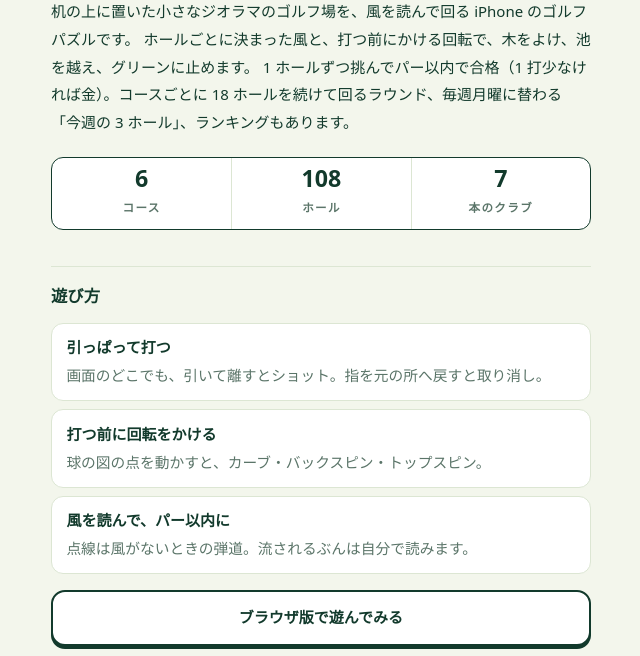
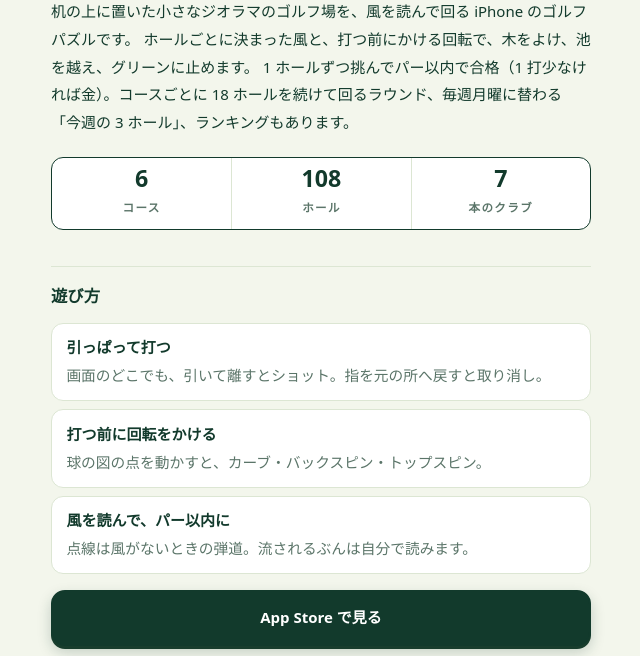
Before and after one commit to KumaoGoto/hakoniwagolf-site, a plain HTML site: page index.html in a window 1280 px wide. Shown: the part 130-786 px from the top of the page, without its empty margins (319-959 px from the left). Drawn offline with Linux system fonts and the light colour scheme.

Commit message:
サポートに「App Store で見る」のボタンを足した

```diff
--- a/index.html
+++ b/index.html
@@ -42,6 +42,7 @@
   a{color:var(--ink);text-underline-offset:3px}
   a.button{display:block;text-align:center;text-decoration:none;font-weight:700;color:var(--ink);background:var(--card);
            border:2px solid var(--ink);border-radius:14px;padding:.75rem 1rem;margin:1rem 0 .4rem;box-shadow:0 3px 0 var(--ink)}
+  a.button.store{background:var(--ink);color:#fff;box-shadow:0 3px 0 var(--forest),0 6px 14px rgba(18,58,44,.22)}
   .note{font-size:.82rem;color:var(--ink2);text-align:center;margin:0}
   .mail{font-size:1.05rem;font-weight:700;word-break:break-all}
   footer{margin-top:3rem;text-align:center;color:var(--ink2);font-size:.8rem}
@@ -77,6 +78,7 @@
   <li><b>風を読んで、パー以内に</b><span>点線は風がないときの弾道。流されるぶんは自分で読みます。</span></li>
 </ul>
 
+<a class="button store" href="https://apps.apple.com/jp/app/id6832227377?pt=129314143&amp;ct=site&amp;mt=8">App Store で見る</a>
 <a class="button" href="https://hakoniwagolf.kumao.app/">ブラウザ版で遊んでみる</a>
 <p class="note">ブラウザ版は「春の名門」の 18 ホールと今週の 3 ホール・広告なし。スマホでもパソコンでも遊べます。</p>
 
```
